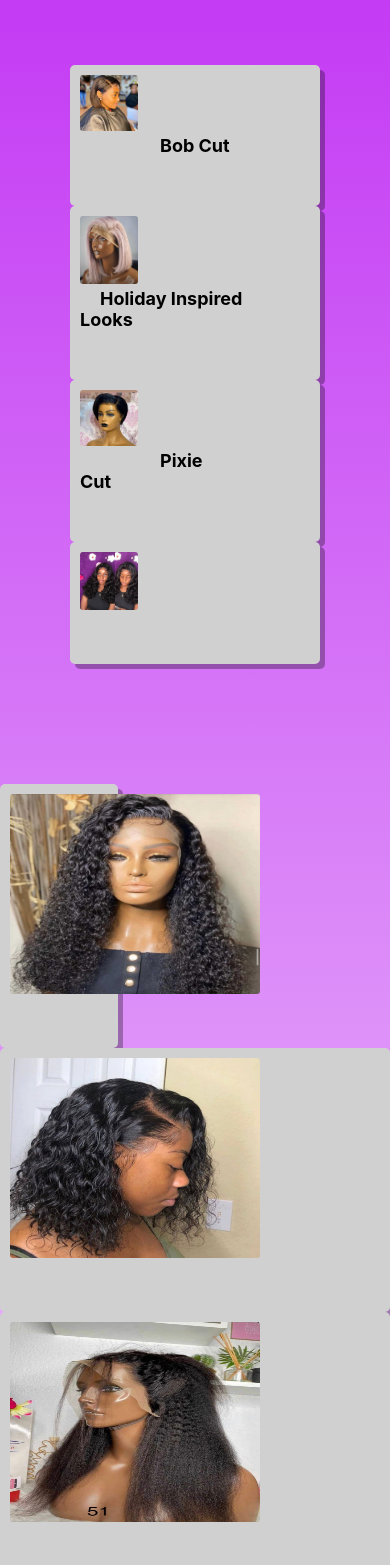
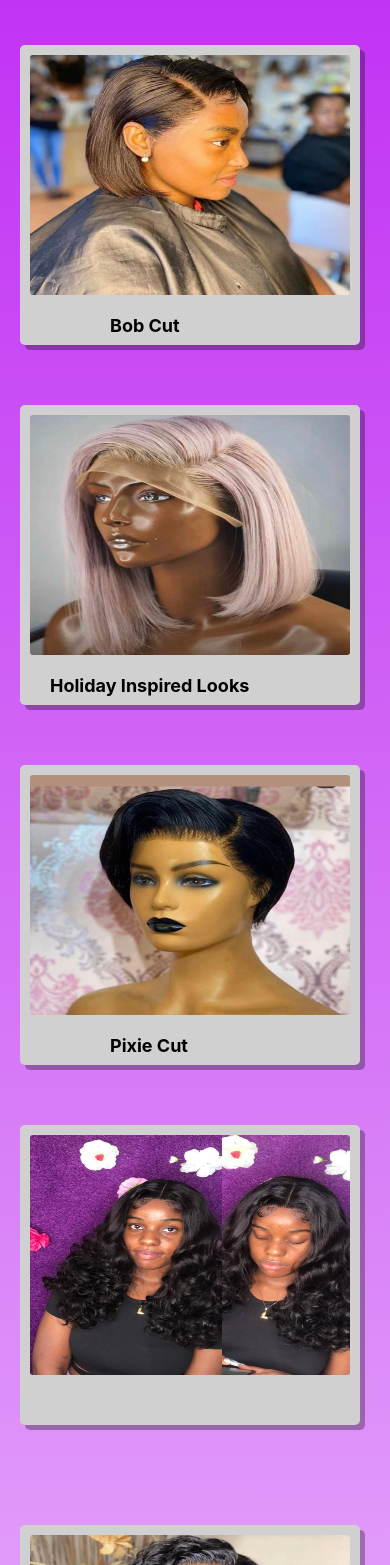
Before and after one commit to Adeboye22/justhairaccessoriesandsalon.github.io, a React (Create React App) app in the folder just-hair/: page / in a window 390 px wide. Shown: the part 435-2000 px from the top of the page. Built offline with nearby package versions, Linux system fonts and the light colour scheme.

Commit message:
just-hair

```diff
--- a/just-hair/src/styles/homepage.css
+++ b/just-hair/src/styles/homepage.css
@@ -242,7 +242,7 @@
         background-color: white;
         width:23em;
         padding: 0em;
-        margin: 20px 0px 0px 10px;
+        margin: 20px 0px 0px 20px;
         border-radius: 10px;
         margin-bottom:50px;
     }
@@ -323,65 +323,77 @@
     .col_b_1{
         display:flex;
         flex-direction: column;
-        padding: 70px;
+        padding: 20px;
     }
     .bob_cut{
         background-color: #d1d0d0;
         box-shadow: 5px 5px rgba(0, 0, 0, 0.306);
-        padding: 1px;
+        width: 20em;
+        height: 15em;
+        margin: 30px 0px;
         border-radius:5px;
     }
     .bob_cut img{
         border-radius:3px;
-        width: 25%;
-        height: 20%;
+        width: 100%;
+        height: 100%;
+        margin-bottom: 1em;
     }
     .bob_cut span{
-        font-size: 8px;
+        font-size: 12px;
         font-weight: bold;
     }
     .hol_ins_lks{
         background-color: #d1d0d0;
         box-shadow: 5px 5px rgba(0, 0, 0, 0.306);
-        padding: 1px;
+        width: 20em;
+        height: 15em;
+        margin: 30px 0px;
         border-radius:5px;
     }
     .hol_ins_lks img{
         border-radius:3px;
-        width: 25%;
-        height: 20%;
+        width: 100%;
+        height: 100%;
+        margin-bottom: 1em;
     }
     .hol_ins_lks span{
         margin:0px 20px;
-        font-size: 18px;
+        font-size: 12px;
         font-weight: bold;
     }
     .pix_ct{
         background-color: #d1d0d0;
         box-shadow: 5px 5px rgba(0, 0, 0, 0.306);
-        padding:1px;
+        width: 20em;
+        height: 15em;
+        margin: 30px 0px;
         border-radius:5px;
     }
     .pix_ct img{
         border-radius:3px;
-        width: 25%;
-        height: 20%;
+        width: 100%;
+        height: 100%;
+        margin-bottom: 1em;
     }
     .pix_ct span{
-        margin:0px 80px;
-        font-size: 18px;
+        margin: 0px;
+        font-size: 12px;
         font-weight: bold;
     }
     .per_off{
         background-color: #d1d0d0;
         box-shadow: 5px 5px rgba(0, 0, 0, 0.306);
-        padding:1px;
+        width: 20em;
+        height: 15em;
+        margin: 30px 0px;
         border-radius:5px;
     }
     .per_off img{
         border-radius:3px;
-        width: 25%;
-        height: 20%;
+        width: 100%;
+        height: 100%;
+        margin-bottom: 1em;
     }
     .col_b_2{
         display:flex;
@@ -392,40 +404,58 @@
     .per_A{
         background-color: #d1d0d0;
         box-shadow: 5px 5px rgba(0, 0, 0, 0.306);
-        padding:10px 10px 50px;
+        width: 20em;
+        height: 15em;
+        margin: 0px 20px 50px 20px;
         border-radius:5px;
-        width: 25%;
-        height: 20%;
     }
     .per_A img{
         border-radius:3px;
+        width: 100%;
+        height: 100%;
+        margin-bottom: 1em;
     }
     .per_B{
         background-color: #d1d0d0;
         box-shadow: 5px 5px rgba(0, 0, 0, 0.306);
-        padding:10px 10px 50px;
+        width: 20em;
+        height: 15em;
+        margin: 0px 20px 50px 20px;
         border-radius:5px;
     }
     .per_B img{
         border-radius:3px;
+        width: 100%;
+        height: 100%;
+        margin-bottom: 1em;
     }
     .per_C{
         background-color: #d1d0d0;
         box-shadow: 5px 5px rgba(0, 0, 0, 0.306);
-        padding:10px 10px 50px;
+        width: 20em;
+        height: 15em;
+        margin: 0px 20px 50px 20px;
         border-radius:5px;
     }
     .per_C img{
         border-radius:3px;
+        width: 100%;
+        height: 100%;
+        margin-bottom: 1em;
     }
     .per_D{
         background-color: #d1d0d0;
         box-shadow: 5px 5px rgba(0, 0, 0, 0.306);
-        padding:10px 10px 50px;
+        width: 20em;
+        height: 15em;
+        margin: 0px 20px 50px 20px;
         border-radius:5px;
     }
     .per_D img{
         border-radius:3px;
+        width: 100%;
+        height: 100%;
+        margin-bottom: 1em;
     }
     .btn_VA{
         text-align: center;
```
